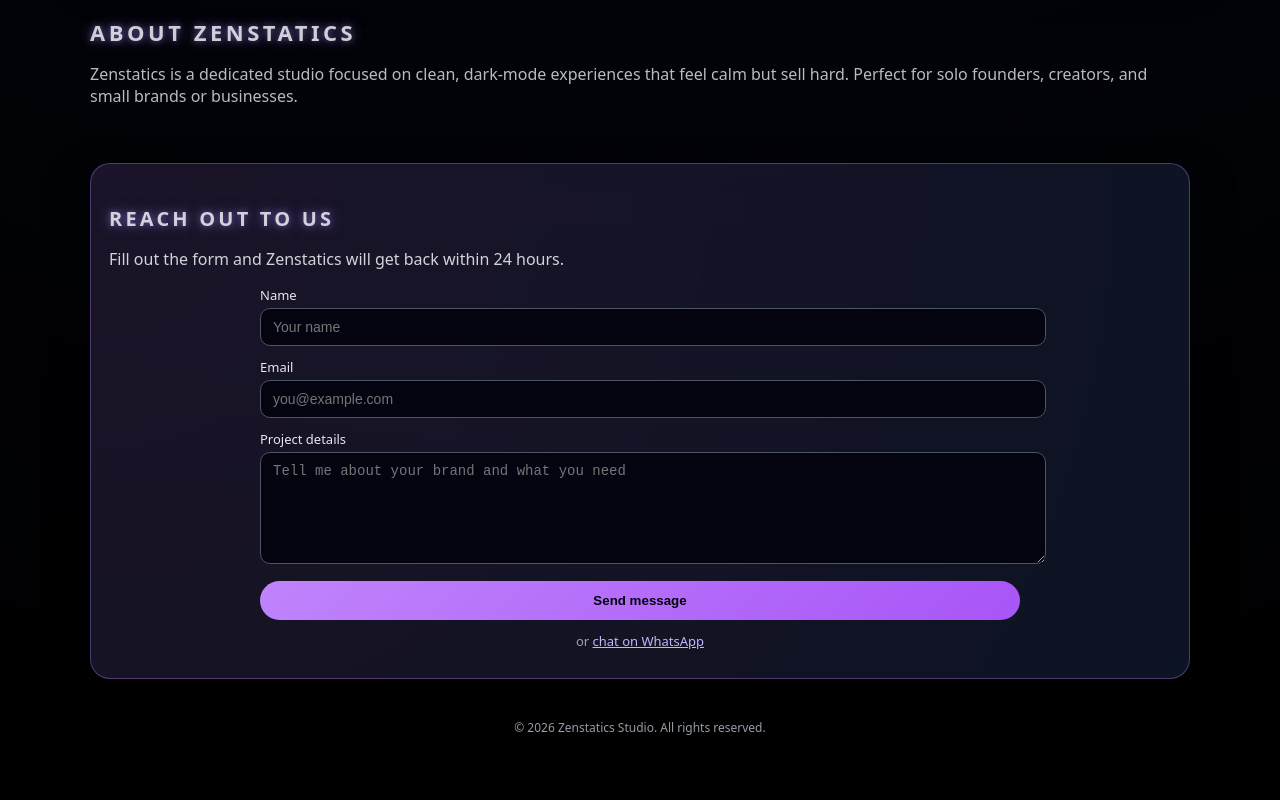
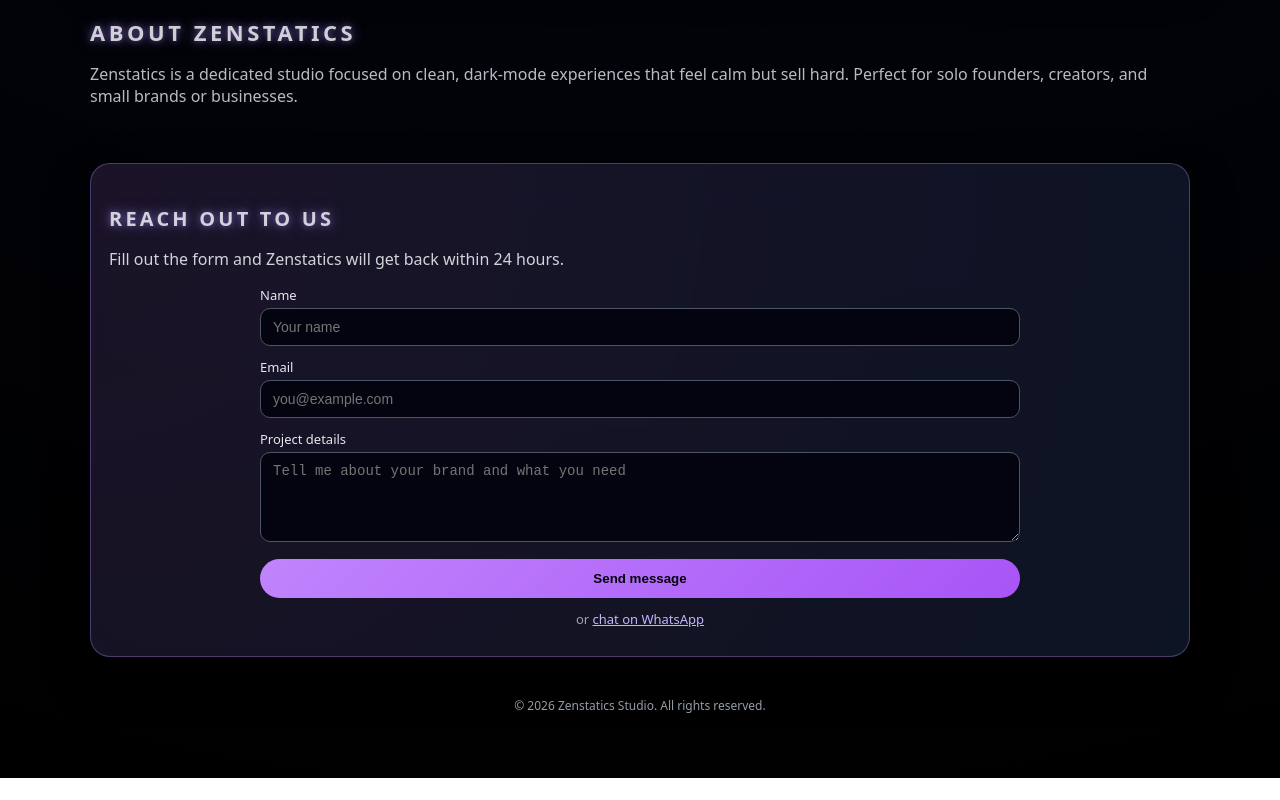
Before and after one commit to rhoyeiken-a11y/zenstatics-site, a plain HTML site: page 2index.html in a window 1280 px wide. Shown: the part 1386-2186 px from the top of the page. After the commit the page ends 2164 px from the top, so only its background shows below. Drawn offline with Linux system fonts and the light colour scheme.

Commit message:
Update 2index.html

```diff
--- a/2index.html
+++ b/2index.html
@@ -546,7 +546,7 @@
       font-size: 13px;
     }
 
-    /* Contact panel with hover/glow */
+    /* Contact panel with hover/glow (UPDATED) */
     .contact {
       margin-top: 56px;
       padding: 24px 18px 28px;
@@ -565,6 +565,9 @@
         transform 0.25s ease,
         box-shadow 0.25s ease,
         border-color 0.25s ease;
+      box-sizing: border-box;
+      max-width: 100%;
+      overflow: hidden;
     }
 
     .contact:hover {
@@ -604,6 +607,7 @@
       width: 100%;
       margin-left: auto;
       margin-right: auto;
+      box-sizing: border-box;
     }
 
     .field label {
@@ -616,6 +620,7 @@
     .field input,
     .field textarea {
       width: 100%;
+      max-width: 100%;
       padding: 10px 12px;
       border-radius: 10px;
       border: 1px solid #4b5563;
@@ -624,6 +629,7 @@
       font-size: 14px;
       outline: none;
       transition: border-color 0.2s ease, box-shadow 0.2s ease, background 0.2s ease;
+      box-sizing: border-box;
     }
 
     .field input:focus,
@@ -990,7 +996,7 @@
       <div style="margin-top:12px; text-align:center; font-size:13px; color:#9ca3af;">
         or
         <a
-          href="https://wa.me/919874388089?text=Hi%20Zenstatics%2C%20I%27d%20like%20to%20discuss%20a%20project."
+          href="https://wa.me/911234567890?text=Hi%20Zenstatics%2C%20I%27d%20like%20to%20discuss%20a%20project."
           target="_blank"
           rel="noopener"
           style="color:#c4b5fd; text-decoration:underline;"
```
